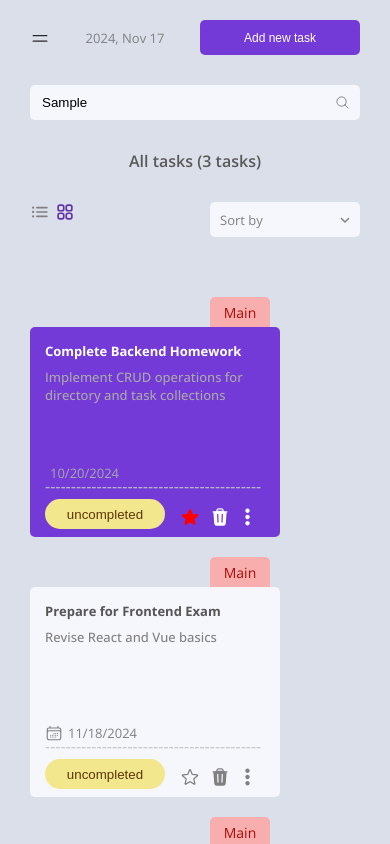
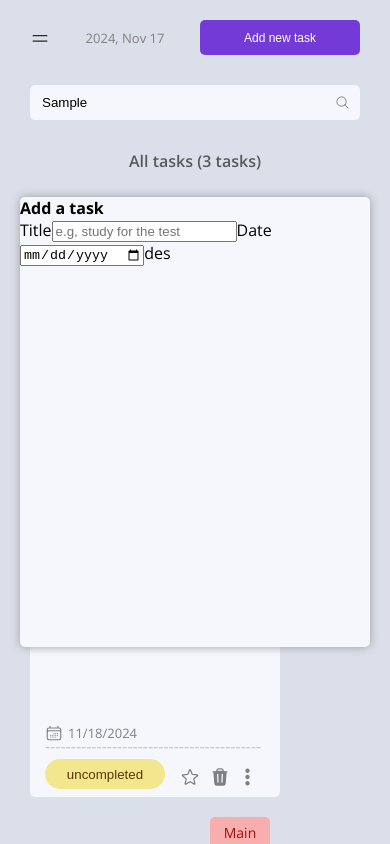
Before and after one commit to Niloufar-Heidarzade/fullstack_homework, a React (Vite) app: page / in a window 390 px wide. Both pictures are taken after typing "Sample" into the empty fields and a click on the button "Add new task". Shown: the top 844 px of the page. Built offline with nearby package versions, Linux system fonts and the light colour scheme.

Commit message:
debug responsive

```diff
--- a/src/App.jsx
+++ b/src/App.jsx
@@ -5,6 +5,7 @@ import Sidebar from "./components/Sidebar";
 import NewModal from "./components/NewModal";
 import EditModal  from "./components/EditModal";
 import { useSelector } from "react-redux";
+import AddTaskForm from "./components/AddTaskForm";
 
 function App() {
   const isSidebarOpen = useSelector((state) => state.sidebar.isSidebarOpen);
@@ -18,6 +19,7 @@ function App() {
       </div>
       <NewModal />
       <EditModal />
+      <AddTaskForm />
     </>
   )
 }
--- a/src/components/AddNewTaskButton.jsx
+++ b/src/components/AddNewTaskButton.jsx
@@ -1,8 +1,14 @@
+import { useDispatch } from "react-redux";
 import "../styles/add-new-task-button.css";
+import { controlAddTaskForm } from "../redux/addTaskFormSlice";
 
 function AddNewTaskButton({size}) {
+  const dispatch = useDispatch();
+  const handleClick = () => {
+    dispatch(controlAddTaskForm());
+  }
   return (
-    <button className="new-task-button" style={{ width: size === "big" ? "230px" : "medium" ? "160px"  : "100px" }}>Add new task</button>
+    <button className="new-task-button" style={{ width: size === "big" ? "230px" : "medium" ? "160px"  : "100px" }} onClick={handleClick}>Add new task</button>
   )
 }
 
--- /dev/null
+++ b/src/components/AddTaskForm.jsx
@@ -0,0 +1,20 @@
+import { useSelector } from "react-redux";
+import "../styles/add-task-form.css";
+
+function AddTaskForm() {
+  const isOpen = useSelector((state) => state.addTaskForm.isAddTaskFormOpen)
+  return(
+    <div className={isOpen ? "add-task-form" : "no-add-task-form"}>
+      <form>
+        <h4>Add a task</h4>
+        <label htmlFor="task-title">Title</label>
+        <input placeholder="e.g, study for the test" id="task-title" type="text"/>
+        <label htmlFor="date-input">Date</label>
+        <input type="date" id="date-input" />
+        <label>des</label>
+      </form>
+    </div>
+  )
+}
+
+export default AddTaskForm;
--- a/src/components/Header.jsx
+++ b/src/components/Header.jsx
@@ -33,9 +33,9 @@ function Header() {
           {screenWidth > 560 && <SearchBar size={"small"}/>}
         </div>
         <TodayDate />
-        <AddNewTaskButton size="small" />
+        <AddNewTaskButton size="small" className={"header-button"}/>
       </div>
-      {screenWidth < 560 && <SearchBar size={"big"}/>}
+      {screenWidth < 560 && <SearchBar size={"big"} className={"b-search-bar"}/>}
       <TasksNumber className="number-of-tasks"/>
       <div className="header-second-line">
         <div className="header-icons">
--- /dev/null
+++ b/src/redux/addTaskFormSlice.js
@@ -0,0 +1,16 @@
+import { createSlice } from "@reduxjs/toolkit";
+
+const addTaskFormSlice = createSlice({
+  name: "addTaskForm",
+  initialState: {
+    isAddTaskFormOpen : false
+  },
+  reducers: {
+    controlAddTaskForm: (state , action) => {
+      state.isAddTaskFormOpen = !state.isAddTaskFormOpen;
+    }
+  }
+})
+
+export const { controlAddTaskForm } = addTaskFormSlice.actions;
+export default addTaskFormSlice.reducer;
--- a/src/redux/store.js
+++ b/src/redux/store.js
@@ -1,11 +1,13 @@
 import { configureStore } from "@reduxjs/toolkit";
 import directoryReducer from "./directoriesSlice";
 import sidebarReducer from "./sidebarSlice";
+import addTaskFormReducer from "./addTaskFormSlice";
 
 const store = configureStore({
   reducer: {
     directory: directoryReducer,
-    sidebar: sidebarReducer
+    sidebar: sidebarReducer,
+    addTaskForm : addTaskFormReducer
   },
 })
 
--- /dev/null
+++ b/src/styles/add-task-form.css
@@ -0,0 +1,16 @@
+.add-task-form {
+  background-color: rgb(245, 247, 252);
+  width: 350px;
+  height: 450px;
+  position: fixed;
+  top: 50%;
+  left: 50%;
+  transform: translate(-50%, -50%);
+  z-index: 9999;
+  border-radius: 5px;
+  box-shadow: 0px 0px 10px rgb(159, 158, 158);
+}
+.no-add-task-form {
+  display: none;
+
+}
--- a/src/styles/edit-modal.css
+++ b/src/styles/edit-modal.css
@@ -9,7 +9,7 @@
   display: flex;
   flex-direction: column;
   gap: 30px;
-  position: absolute;
+  position: fixed;
   top: 50%;
   left: 50%;
   transform: translate(-50%, -50%);
--- a/src/styles/new-modal.css
+++ b/src/styles/new-modal.css
@@ -9,7 +9,7 @@
   display: flex;
   flex-direction: column;
   gap: 30px;
-  position: absolute;
+  position: fixed;
   top: 50%;
   left: 50%;
   transform: translate(-50%, -50%);
--- a/src/styles/sidebar.css
+++ b/src/styles/sidebar.css
@@ -45,12 +45,12 @@
 .sidebar-option:hover {
   color: rgb(228, 66, 66);
 }
-@media (max-width : 935px) {
+@media (max-width : 945px) {
   .sidebar {
     display: none;
   }
 }
-@media (min-width : 935px) {
+@media (min-width : 945px) {
   .small-sidebar {
     display: none;
   }
```
Also changed, not shown: src/styles/header.css (line endings or trailing spaces).
